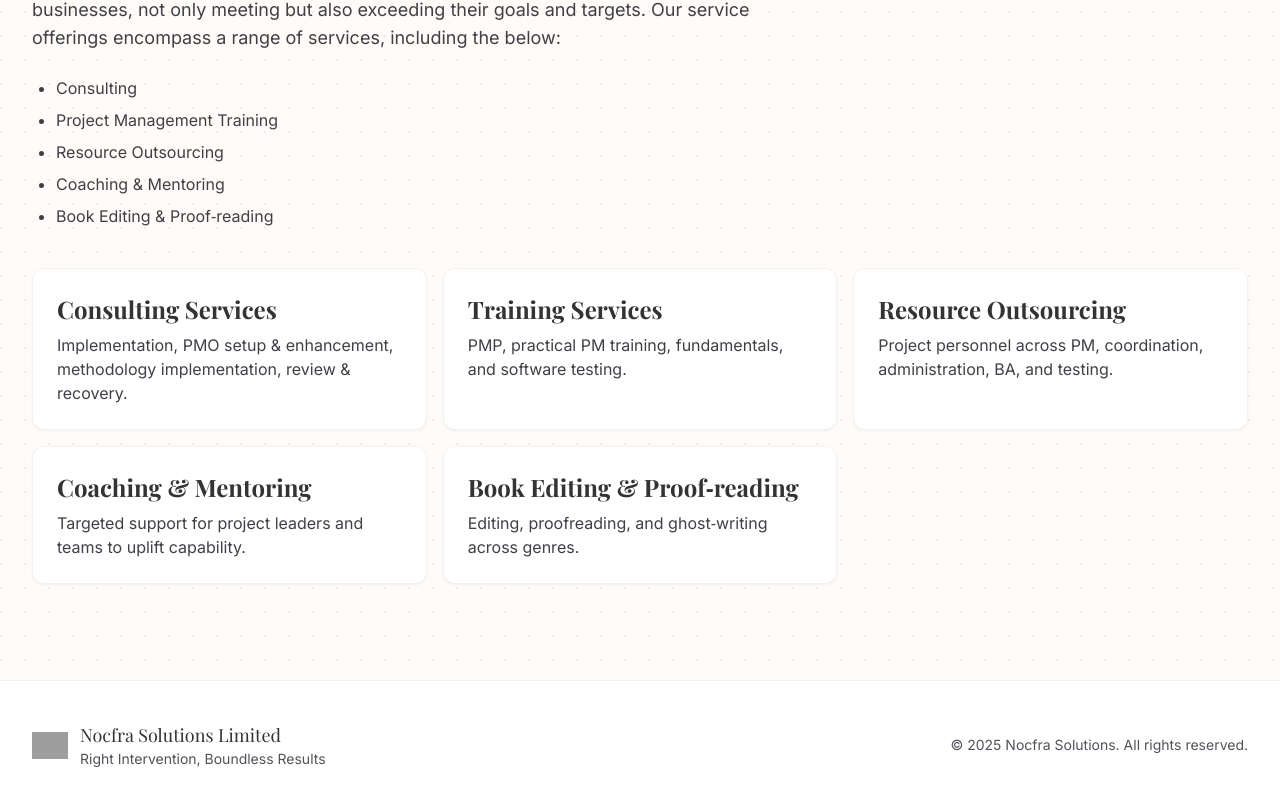
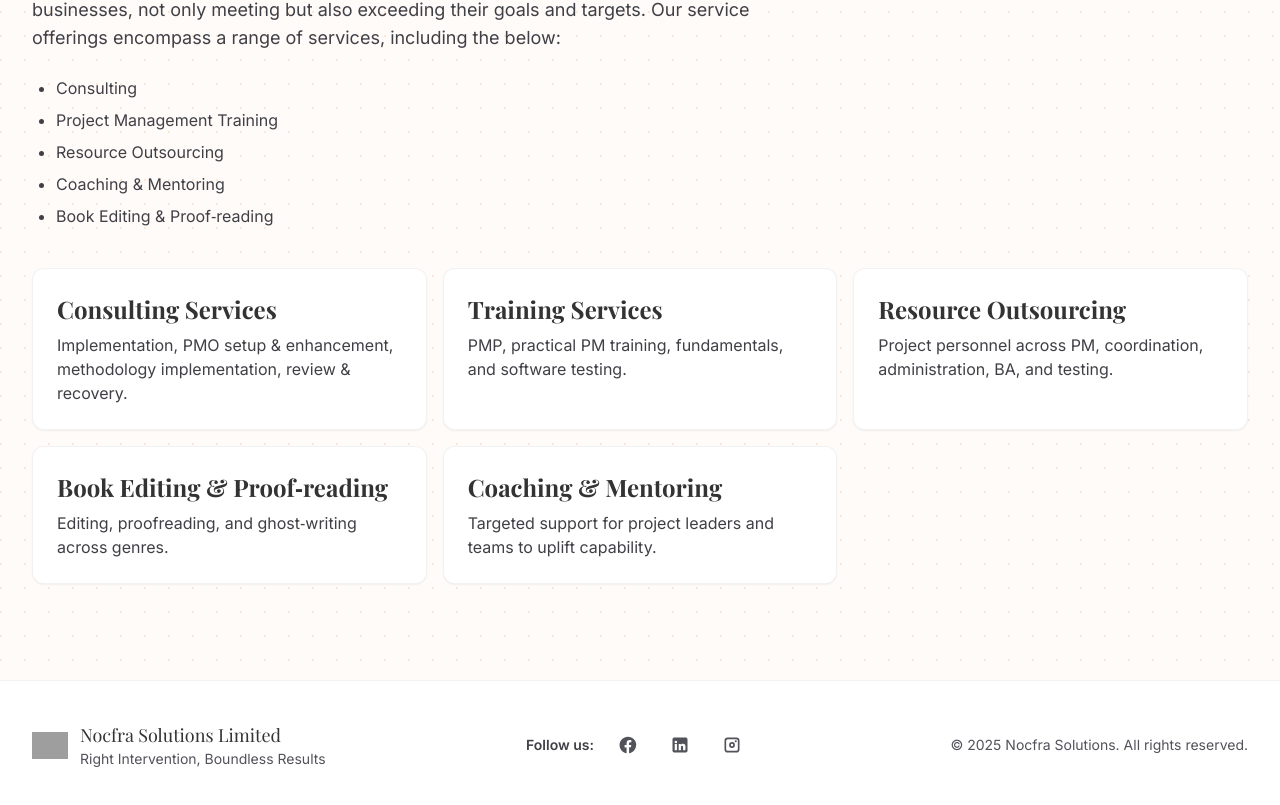
Before and after one commit to emmaezeiru/Nocfrasolution, a Next.js app: page /services in a window 1280 px wide. Shown: the part 301-1106 px from the top of the page. Built offline with nearby package versions, Linux system fonts and the light colour scheme; grey boxes are pictures that could not be loaded.

Commit message:
added coaching and mentoring service and social media links

```diff
--- a/app/services/page.tsx
+++ b/app/services/page.tsx
@@ -30,13 +30,13 @@
             <h2 className="font-heading text-2xl font-bold text-nocfra-dark">Resource Outsourcing</h2>
             <p className="mt-2 text-zinc-700">Project personnel across PM, coordination, administration, BA, and testing.</p>
           </a>
+          <a href="/services/book-editing" className="card border-l-4 border-nocfra-primary">
+            <h2 className="font-heading text-2xl font-bold text-nocfra-dark">Book Editing & Proof‑reading</h2>
+            <p className="mt-2 text-zinc-700">Editing, proofreading, and ghost‑writing across genres.</p>
+          </a>
           <a href="/services/coaching-mentoring" className="card border-l-4 border-nocfra-primary">
             <h2 className="font-heading text-2xl font-bold text-nocfra-dark">Coaching & Mentoring</h2>
             <p className="mt-2 text-zinc-700">Targeted support for project leaders and teams to uplift capability.</p>
-          </a>
-          <a href="/services/book-editing" className="card border-l-4 border-nocfra-primary">
-            <h2 className="font-heading text-2xl font-bold text-nocfra-dark">Book Editing & Proof‑reading</h2>
-            <p className="mt-2 text-zinc-700">Editing, proofreading, and ghost‑writing across genres.</p>
           </a>
         </div>
       </div>
--- a/components/About.tsx
+++ b/components/About.tsx
@@ -15,7 +15,10 @@
         <div className="mt-6">
           <div className="card">
             <p className="text-lg text-zinc-700">
-              Our consultants, who are globally certified, have managed projects of all sizes across IT, Telecoms, and Consulting sectors with proven client satisfaction.
+            Our consultants, who are widely and globally certified, are highly experienced and have worked with some of the best organisations globally & locally in the IT and Telecommunications, Consulting, and other industries. They have worked on a range of projects, including small, medium-sized, large, complex, cross-functional, and transformational projects, achieving high customer satisfaction.
+            </p>
+            <p className="text-lg text-zinc-700">
+            We take pride in bringing a disciplined, pragmatic, and responsive approach to delivering value to our clients.
             </p>
           </div>
         </div>
--- a/components/Footer.tsx
+++ b/components/Footer.tsx
@@ -11,6 +11,42 @@
             <p className="text-sm text-zinc-600">Right Intervention, Boundless Results</p>
           </div>
         </div>
+        <div className="flex items-center gap-4">
+          <span className="text-sm font-semibold text-zinc-700">Follow us:</span>
+          <a
+            href="https://www.facebook.com"
+            target="_blank"
+            rel="noreferrer"
+            aria-label="Facebook"
+            className="rounded-full p-2 text-zinc-600 transition-colors hover:bg-zinc-100 hover:text-nocfra-primary"
+          >
+            <svg xmlns="http://www.w3.org/2000/svg" viewBox="0 0 24 24" fill="currentColor" className="h-5 w-5">
+              <path d="M22 12.07C22 6.49 17.52 2 11.93 2 6.35 2 1.87 6.48 1.87 12.07c0 4.99 3.66 9.13 8.44 9.93v-7.03H7.9v-2.9h2.41V9.84c0-2.38 1.42-3.7 3.6-3.7 1.04 0 2.13.18 2.13.18v2.34h-1.2c-1.18 0-1.55.73-1.55 1.48v1.78h2.64l-.42 2.9h-2.22V22c4.78-.8 8.44-4.94 8.44-9.93Z" />
+            </svg>
+          </a>
+          <a
+            href="https://www.linkedin.com"
+            target="_blank"
+            rel="noreferrer"
+            aria-label="LinkedIn"
+            className="rounded-full p-2 text-zinc-600 transition-colors hover:bg-zinc-100 hover:text-nocfra-primary"
+          >
+            <svg xmlns="http://www.w3.org/2000/svg" viewBox="0 0 24 24" fill="currentColor" className="h-5 w-5">
+              <path d="M19 3H5a2 2 0 0 0-2 2v14a2 2 0 0 0 2 2h14a2 2 0 0 0 2-2V5a2 2 0 0 0-2-2ZM8.34 18.34H5.67v-7.4h2.67Zm-1.33-8.45a1.55 1.55 0 1 1 0-3.1 1.55 1.55 0 0 1 0 3.1ZM18.34 18.34h-2.66v-3.6c0-.86-.02-1.97-1.2-1.97-1.2 0-1.38.93-1.38 1.9v3.67h-2.66v-7.4h2.55v1h.04c.35-.66 1.2-1.36 2.48-1.36 2.65 0 3.14 1.74 3.14 4Z" />
+            </svg>
+          </a>
+          <a
+            href="https://www.instagram.com"
+            target="_blank"
+            rel="noreferrer"
+            aria-label="Instagram"
+            className="rounded-full p-2 text-zinc-600 transition-colors hover:bg-zinc-100 hover:text-nocfra-primary"
+          >
+            <svg xmlns="http://www.w3.org/2000/svg" viewBox="0 0 24 24" fill="currentColor" className="h-5 w-5">
+              <path d="M7 3h10a4 4 0 0 1 4 4v10a4 4 0 0 1-4 4H7a4 4 0 0 1-4-4V7a4 4 0 0 1 4-4Zm0 2a2 2 0 0 0-2 2v10a2 2 0 0 0 2 2h10a2 2 0 0 0 2-2V7a2 2 0 0 0-2-2H7Zm9.5 1.25a1.25 1.25 0 1 1 0 2.5 1.25 1.25 0 0 1 0-2.5ZM12 8.5A3.5 3.5 0 1 1 8.5 12 3.5 3.5 0 0 1 12 8.5Zm0 2a1.5 1.5 0 1 0 1.5 1.5A1.5 1.5 0 0 0 12 10.5Z" />
+            </svg>
+          </a>
+        </div>
         <p className="text-sm text-zinc-600">© {new Date().getFullYear()} Nocfra Solutions. All rights reserved.</p>
       </div>
     </footer>
--- a/components/Hero.tsx
+++ b/components/Hero.tsx
@@ -37,22 +37,19 @@
           <div className="card">
             <p className="font-bold text-nocfra-dark">Vision</p>
             <p className="mt-2 text-zinc-700">
-              To be the preferred choice for PM Consulting & Training in Nigeria
-              and Africa.
+            To be the preferred choice in the provision of Project management Consulting, Training, and Project management services in Nigeria and the African continent.
             </p>
           </div>
           <div className="card">
             <p className="font-bold text-nocfra-dark">Mission</p>
             <p className="mt-2 text-zinc-700">
-              Deliver best‑in‑class services and optimized human capacity for
-              outstanding delivery capabilities.
+            To meet our clients’ unique requests with the best quality services and solutions, and to ensure optimized human capacity development that will help to build outstanding delivery capabilities in organizations both in Nigeria and on the African continent.
             </p>
           </div>
           <div className="card">
             <p className="font-bold text-nocfra-dark">Core Values</p>
             <p className="mt-2 text-zinc-700">
-              Conscious, continuous improvement; honesty; integrity;
-              forthrightness; collaboration; quality.
+            We are committed to conscious, continuous improvement, honesty, integrity, and forthrightness in a collaborative effort to continue to deliver quality services to our customers.
             </p>
           </div>
         </div>
@@ -67,7 +64,7 @@
               and recovery.
             </p>
             <a
-              href="/services/consulting"
+              href="/#consulting"
               className="mt-4 inline-block text-sm font-semibold text-nocfra-primary hover:underline"
             >
               Find expertise →
@@ -82,7 +79,7 @@
               fundamentals, and software testing with real‑world scenarios.
             </p>
             <a
-              href="/services/training"
+              href="/#training"
               className="mt-4 inline-block text-sm font-semibold text-nocfra-primary hover:underline"
             >
               Explore trainings →
--- a/components/Navbar.tsx
+++ b/components/Navbar.tsx
@@ -73,6 +73,12 @@
               >
                 Book Editing & Proof‑reading
               </a>
+              <a
+                className="block rounded-md px-3 py-2 text-sm font-semibold text-zinc-700 hover:bg-zinc-50"
+                href="/#coaching-mentoring"
+              >
+                Coaching & Mentoring
+              </a>
             </div>
           </div>
           <a
@@ -147,17 +153,17 @@
                 </a>
                 <a
                   className="rounded-md px-3 py-2 text-sm font-semibold text-zinc-700 hover:bg-zinc-50"
+                  href="/#book-editing"
+                  onClick={() => setOpen(false)}
+                >
+                  Book Editing & Proof‑reading
+                </a>
+                <a
+                  className="rounded-md px-3 py-2 text-sm font-semibold text-zinc-700 hover:bg-zinc-50"
                   href="/#coaching-mentoring"
                   onClick={() => setOpen(false)}
                 >
                   Coaching & Mentoring
-                </a>
-                <a
-                  className="rounded-md px-3 py-2 text-sm font-semibold text-zinc-700 hover:bg-zinc-50"
-                  href="/#book-editing"
-                  onClick={() => setOpen(false)}
-                >
-                  Book Editing & Proof‑reading
                 </a>
               </div>
             </details>
--- a/components/Services.tsx
+++ b/components/Services.tsx
@@ -86,6 +86,12 @@
               "Ghost‑writing services",
             ]}
             icon="/icons/proofreading.svg"
+          />
+          <ServiceCard
+            title="Coaching & Mentoring"
+            items={[
+              "Project management coaching and mentoring for our trained delegates and anyone ready to grow their capability.",
+            ]}
           />
         </div>
 
@@ -245,6 +251,18 @@
             <li>Ghost‑writing services</li>
           </ul>
         </section>
+
+        <section id="coaching-mentoring" className="section">
+          <h3 className="font-heading text-3xl font-bold text-nocfra-dark">
+            Coaching & Mentoring Services
+          </h3>
+          <div className="mt-2 h-1 w-16 bg-nocfra-primary" />
+          <p className="mt-6 text-lg text-zinc-700">
+            We offer project management coaching & mentoring services to our
+            trained delegates and others who are ready and interested in these
+            services.
+          </p>
+        </section>
       </div>
     </section>
   );
```
